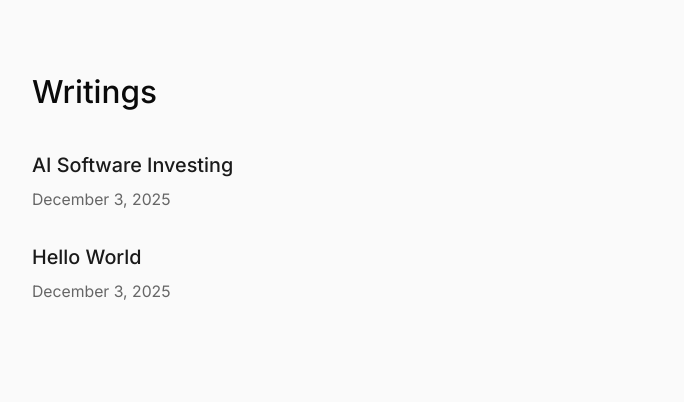
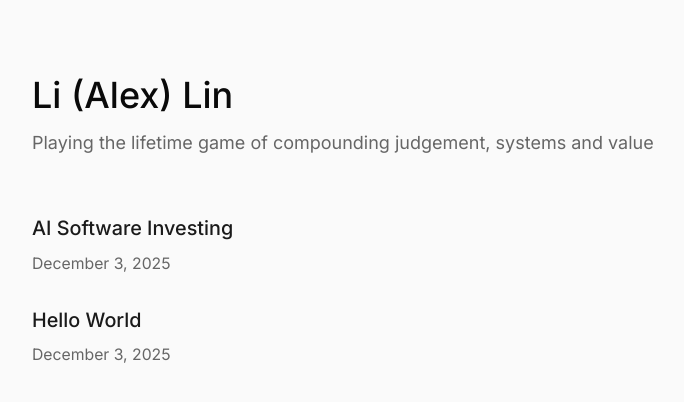
Before and after one commit to lialexlin/blog, a Jekyll site: the page built from index.html, in a window 1280 px wide. Shown: the top 402 px of the page, without its empty margins (185-869 px from the left). Built offline with Jekyll 4.4.1, drawn with Linux system fonts in a browser that asks for light colours.

Commit message:
Add personal branding to homepage
Feature name and tagline prominently on the front page,
replacing generic "Writings" header.

🤖 Generated with [Claude Code](https://claude.com/claude-code)

Co-Authored-By: Claude Opus 4.5 <noreply@anthropic.com>

```diff
--- a/index.html
+++ b/index.html
@@ -1,8 +1,11 @@
 ---
 layout: default
-title: Writings
+title: Li (Alex) Lin
 ---
-<h1>Writings</h1>
+<header class="site-header">
+  <h1 class="site-name">Li (Alex) Lin</h1>
+  <p class="site-tagline">Playing the lifetime game of compounding judgement, systems and value</p>
+</header>
 <ul class="article-list">
   <li class="article-item">
     <a href="{{ 'ai-software' | relative_url }}">
--- a/styles.css
+++ b/styles.css
@@ -94,6 +94,22 @@ h1, h2, h3 {
 h1 {
   font-size: 1.75rem;
   margin-bottom: 2rem;
+}
+
+/* Site header */
+.site-header {
+  margin-bottom: 3rem;
+}
+
+.site-name {
+  font-size: 2rem;
+  margin-bottom: 0.5rem;
+}
+
+.site-tagline {
+  font-size: 1rem;
+  color: #666;
+  font-weight: 300;
 }
 
 h2 {
```
